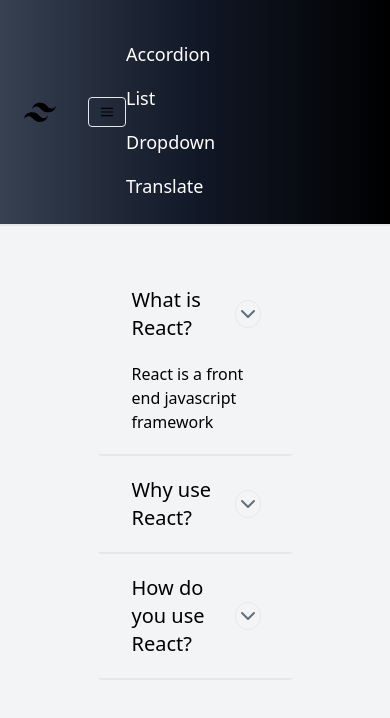
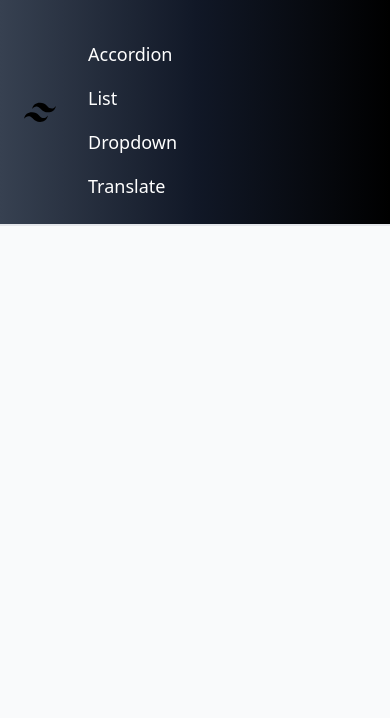
Before and after one commit to Mukul215/widgets, a React (Create React App) app: page / in a window 390 px wide. Shown: the top 718 px of the page. Built offline with nearby package versions, Linux system fonts and the light colour scheme.

Commit message:
added axios function to get wiki results and render on screen

```diff
--- a/package.json
+++ b/package.json
@@ -6,6 +6,7 @@
     "@testing-library/jest-dom": "^5.16.1",
     "@testing-library/react": "^12.1.2",
     "@testing-library/user-event": "^13.5.0",
+    "axios": "^0.25.0",
     "react": "^17.0.2",
     "react-dom": "^17.0.2",
     "react-scripts": "5.0.0",
--- a/src/App.js
+++ b/src/App.js
@@ -1,6 +1,7 @@
 import React from "react";
 import Accordion from "./components/Accordion";
 import Header from "./components/Header";
+import Search from "./components/Search";
 
 const items = [
   {
@@ -22,10 +23,11 @@
 
 const App = () => {
   return (
-    <div className="bg-gray-100 w-full h-screen">
+    <div className="bg-gray-50 w-full h-screen">
       <Header />
-      <div className="flex flex-col items-center pt-10">
-        <Accordion key={items.id} items={items} />
+      <div className="flex flex-col items-center pt-28">
+        {/* <Accordion key={items.id} items={items} /> */}
+        <Search />
       </div>
     </div>
   );
--- a/src/components/Header.jsx
+++ b/src/components/Header.jsx
@@ -1,7 +1,7 @@
 const Header = () => {
   return (
     <div>
-      <nav className="flex items-center justify-between flex-wrap bg-teal p-6 border-b-2 bg-gradient-to-r from-gray-700 via-gray-900 to-black text-white">
+      <nav className="flex items-center justify-between flex-wrap bg-teal p-6 border-b-2 bg-gradient-to-r from-gray-700 via-gray-900 to-black text-white fixed w-full z-50 ">
         <div className="flex items-center flex-no-shrink text-white mr-6">
           <svg
             className="h-8 w-8 mr-2"
@@ -12,18 +12,6 @@
           >
             <path d="M13.5 22.1c1.8-7.2 6.3-10.8 13.5-10.8 10.8 0 12.15 8.1 17.55 9.45 3.6.9 6.75-.45 9.45-4.05-1.8 7.2-6.3 10.8-13.5 10.8-10.8 0-12.15-8.1-17.55-9.45-3.6-.9-6.75.45-9.45 4.05zM0 38.3c1.8-7.2 6.3-10.8 13.5-10.8 10.8 0 12.15 8.1 17.55 9.45 3.6.9 6.75-.45 9.45-4.05-1.8 7.2-6.3 10.8-13.5 10.8-10.8 0-12.15-8.1-17.55-9.45-3.6-.9-6.75.45-9.45 4.05z" />
           </svg>
-        </div>
-        <div className="block lg:hidden">
-          <button className="flex items-center px-3 py-2 border rounded text-teal-lighter border-teal-light hover:text-white hover:border-white">
-            <svg
-              className="h-3 w-3"
-              viewBox="0 0 20 20"
-              xmlns="http://www.w3.org/2000/svg"
-            >
-              <title>Menu</title>
-              <path d="M0 3h20v2H0V3zm0 6h20v2H0V9zm0 6h20v2H0v-2z" />
-            </svg>
-          </button>
         </div>
         <div className="w-1/2 block flex-grow justify-center lg:flex items-center lg:items-center lg:w-auto">
           <div className="text-lg lg:flex-grow">
--- /dev/null
+++ b/src/components/Search.jsx
@@ -0,0 +1,99 @@
+import React, { useState, useEffect } from "react";
+import axios from "axios";
+
+const Search = () => {
+  const [searchTerm, setSearchTerm] = useState("");
+  const [results, setResults] = useState([]);
+
+  useEffect(() => {
+    const search = async () => {
+      const { data } = await axios.get("https://en.wikipedia.org/w/api.php?", {
+        params: {
+          action: "query",
+          list: "search",
+          origin: "*",
+          format: "json",
+          srsearch: searchTerm,
+        },
+      });
+
+      setResults(data.query.search);
+    };
+
+    if (searchTerm) {
+      search();
+    }
+  }, [searchTerm]);
+
+  console.log(results);
+
+  return (
+    <React.Fragment>
+      <form className="flex">
+        <div className="flex">
+          <div className="mb-3 xl:w-96">
+            <div className="input-group relative flex flex-wrap items-stretch w-full mb-4">
+              <input
+                type="search"
+                className="form-control relative flex-auto min-w-0 block px-3 py-1.5 text-base font-normal text-gray-700 bg-white bg-clip-padding border border-solid border-gray-300 rounded-l-lg transition ease-in-out m-0 focus:text-gray-700 focus:bg-white focus:border-blue-600 focus:outline-none w-1/2"
+                placeholder="Search"
+                aria-label="Search"
+                aria-describedby="button-addon2"
+                value={searchTerm}
+                onChange={(e) => setSearchTerm(e.target.value)}
+              />
+              <button
+                className="btn inline-block px-6 py-2.5 bg-blue-600 text-white font-medium text-xs leading-tight uppercase rounded-r-lg shadow-md hover:bg-blue-700 hover:shadow-lg focus:bg-blue-700  focus:shadow-lg focus:outline-none focus:ring-0 active:bg-blue-800 active:shadow-lg transition duration-150 ease-in-out flex items-center"
+                type="button"
+                id="button-addon2"
+              >
+                <svg
+                  aria-hidden="true"
+                  focusable="false"
+                  data-prefix="fas"
+                  data-icon="search"
+                  className="w-4"
+                  role="img"
+                  xmlns="http://www.w3.org/2000/svg"
+                  viewBox="0 0 512 512"
+                >
+                  <path
+                    fill="currentColor"
+                    d="M505 442.7L405.3 343c-4.5-4.5-10.6-7-17-7H372c27.6-35.3 44-79.7 44-128C416 93.1 322.9 0 208 0S0 93.1 0 208s93.1 208 208 208c48.3 0 92.7-16.4 128-44v16.3c0 6.4 2.5 12.5 7 17l99.7 99.7c9.4 9.4 24.6 9.4 33.9 0l28.3-28.3c9.4-9.4 9.4-24.6.1-34zM208 336c-70.7 0-128-57.2-128-128 0-70.7 57.2-128 128-128 70.7 0 128 57.2 128 128 0 70.7-57.2 128-128 128z"
+                  ></path>
+                </svg>
+              </button>
+            </div>
+          </div>
+        </div>
+      </form>
+      <div>
+        <ul className="list-reset flex flex-col w-full">
+          {results.map((result) => {
+            return (
+              <li
+                className="relative -mb-px block border p-4 border-grey w-full rounded-lg hover:bg-grey-lightest"
+                key={result.pageid}
+              >
+                <a
+                  className="py-2 px-4 mr-2 mb-2 text-sm font-medium text-gray-900 bg-white rounded-lg border border-gray-200 hover:bg-gray-100 hover:text-blue-700 focus:z-10 focus:ring-2 focus:ring-blue-700 focus:text-blue-700 dark:bg-gray-800 dark:text-gray-400 dark:border-gray-600 dark:hover:text-white dark:hover:bg-gray-700 right-2 absolute -mt-2"
+                  href={`https://en.wikipedia.org?curid=${result.pageid}`}
+                >
+                  Go
+                </a>
+                <span className="text-lg">{result.title}</span> <br />
+                <span
+                  dangerouslySetInnerHTML={{ __html: result.snippet }}
+                  className="text-sm w-1/2 text-gray-600"
+                ></span>
+                <div></div>
+              </li>
+            );
+          })}
+        </ul>
+      </div>
+    </React.Fragment>
+  );
+};
+
+export default Search;
```
Also changed, not shown: 1 other file (tests, documents, lock files or other folders).
